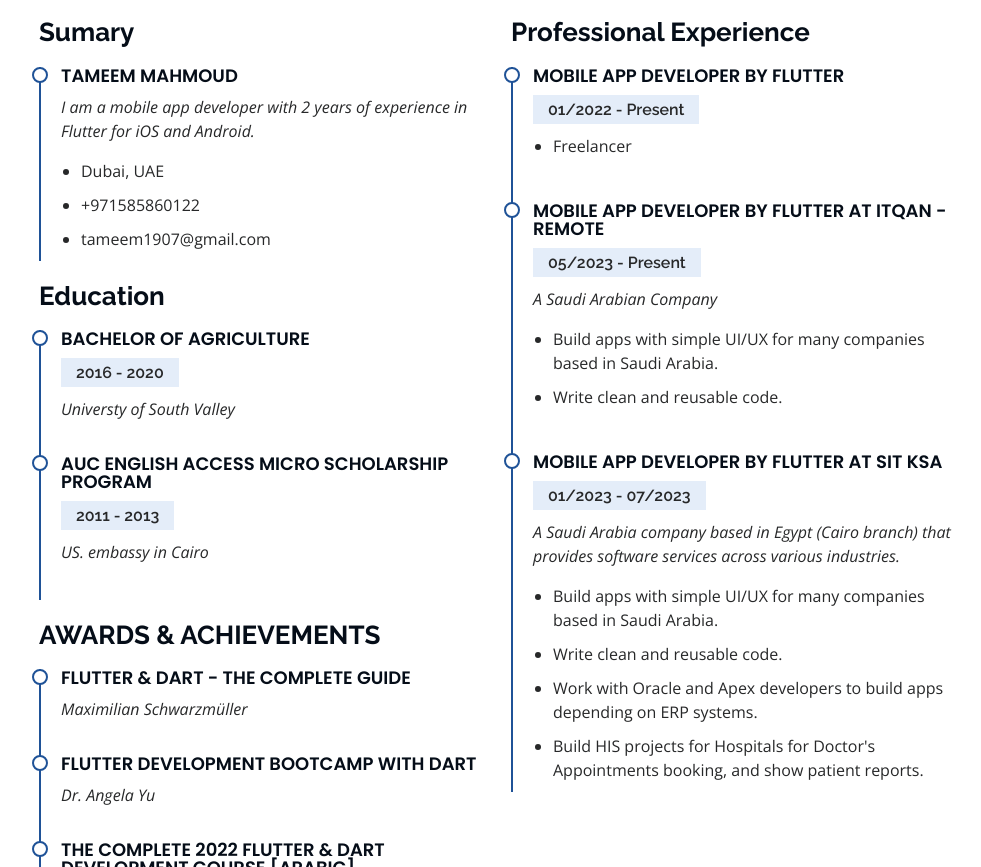
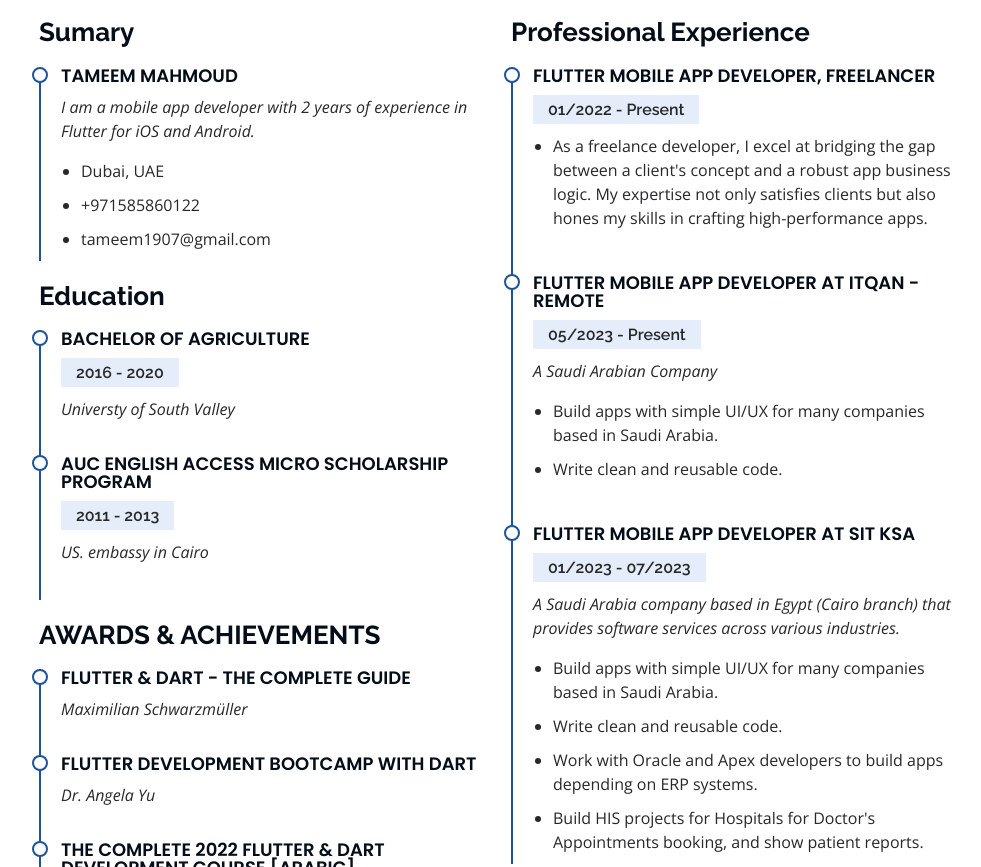
Before and after one commit to TameemMahmoud/tameem, a plain HTML site: page index.html in a window 1280 px wide. Shown: the part 1043-1910 px from the top of the page, without its empty margins (291-1272 px from the left). Drawn offline with nearby package versions, Linux system fonts and the light colour scheme.

Commit message:
job name update

```diff
--- a/index.html
+++ b/index.html
@@ -124,14 +124,14 @@
           <div class="col-lg-6" data-aos="fade-up" data-aos-delay="100">
             <h3 class="resume-title">Professional Experience</h3>
             <div class="resume-item">
-              <h4>Mobile app developer by flutter</h4>
+              <h4>Flutter Mobile App Developer, Freelancer</h4>
               <h5>01/2022 - Present</h5>
               <ul>
-                <li>Freelancer</li>
+                <li>As a freelance developer, I excel at bridging the gap between a client's concept and a robust app business logic. My expertise not only satisfies clients but also hones my skills in crafting high-performance apps.</li>
               </ul>
             </div>
             <div class="resume-item">
-              <h4>Mobile App Developer by Flutter at ITQAN - Remote</h4>
+              <h4>Flutter Mobile App Developer at ITQAN - Remote</h4>
               <h5>05/2023 - Present</h5>
               <p><em>A Saudi Arabian Company</em></p>
               <ul>
@@ -140,7 +140,7 @@
               </ul>
             </div>
             <div class="resume-item">
-              <h4>Mobile App Developer by Flutter at SIT KSA</h4>
+              <h4>Flutter Mobile App Developer at SIT KSA</h4>
               <h5>01/2023 - 07/2023</h5>
               <p><em>A Saudi Arabia company based in Egypt (Cairo branch) that provides software services across various industries.</em></p>
               <ul>
```
